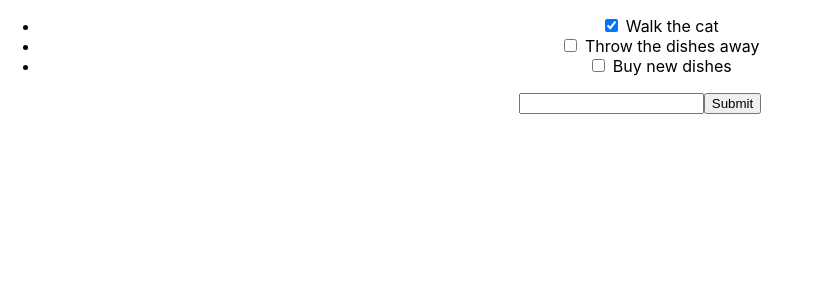
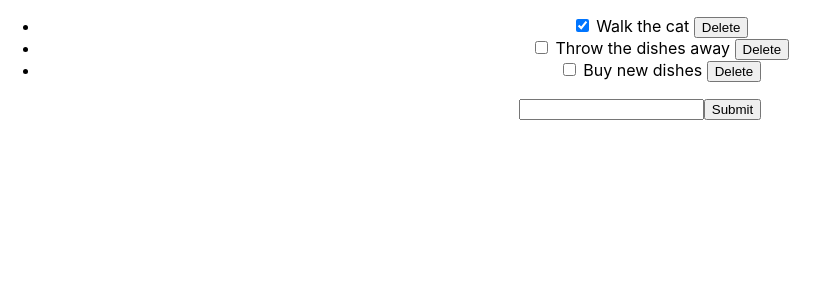
Before and after one commit to nkamath/react-to-do, a React (Create React App) app: page / in a window 1280 px wide. Shown: the top 300 px of the page, without its empty margins (0-829 px from the left). Built offline with nearby package versions, Linux system fonts and the light colour scheme.

Commit message:
assignment 8 complete

```diff
--- a/src/App.js
+++ b/src/App.js
@@ -22,6 +22,11 @@ class App extends Component {
        this.setState({ todos: [...this.state.todos, newTodo], newTodoDescription: '' });
      }
 
+  deleteToDo(index) {
+    const todos = this.state.todos.filter(todo => this.state.todos.indexOf(todo) !== index);
+    this.setState({ todos: todos });
+  }
+
   handleChange(e) {
      this.setState({ newTodoDescription: e.target.value })
    }
@@ -38,7 +43,7 @@ class App extends Component {
       <div className="App">
         <ul>
           { this.state.todos.map( (todo, index) =>
-            <ToDo key={ index } description={ todo.description} isCompleted = {todo.isCompleted} toggleComplete={ () => this.toggleComplete(index) } />
+            <ToDo key={ index } description={ todo.description} isCompleted = {todo.isCompleted} toggleComplete={ () => this.toggleComplete(index) } deleteToDo = { () => this.deleteToDo(index)}/>
           )}
         </ul>
         <form onSubmit={ (e) => this.handleSubmit(e) }>
--- a/src/components/ToDo.js
+++ b/src/components/ToDo.js
@@ -6,6 +6,7 @@
        <li>
         <input type = "checkbox" checked = {this.props.isCompleted} onChange={ this.props.toggleComplete } />
         <span> { this.props.description } </span>
+        <button onClick={this.props.deleteToDo}> Delete </button>
        </li>
      );
    }
```
